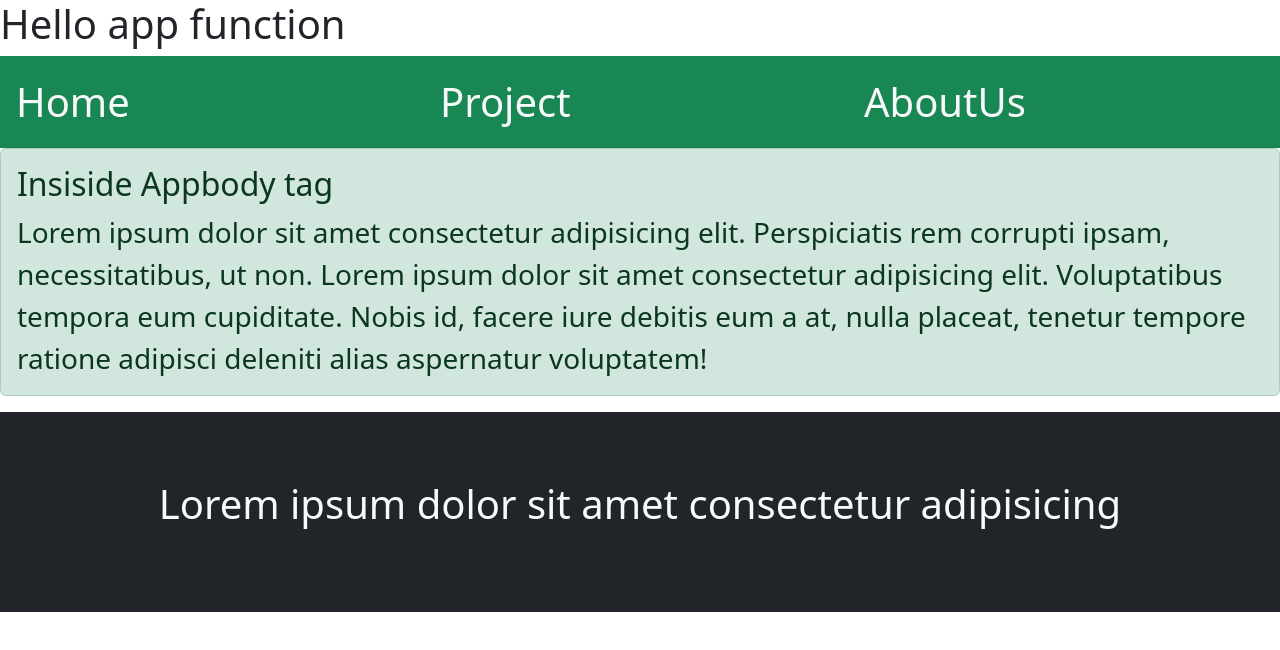
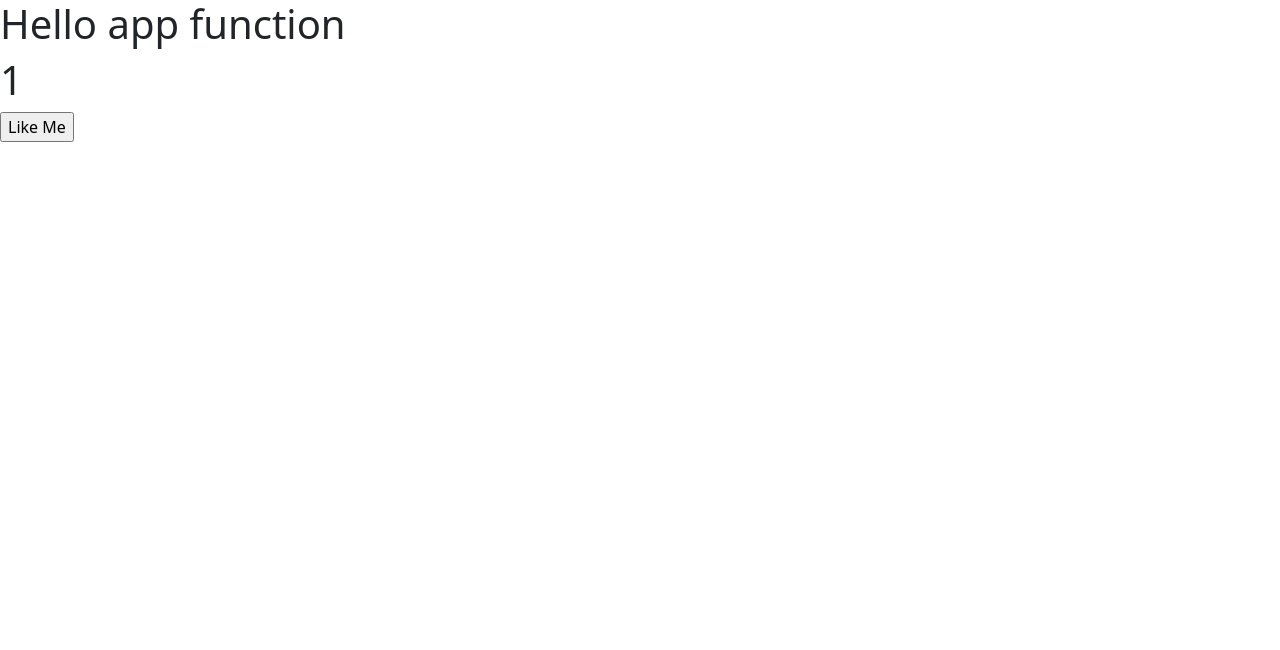
Before and after one commit to pradipgangarde05/React-23, a React (Create React App) app: page / in a window 1280 px wide. Shown: the top 650 px of the page. Built offline with nearby package versions, Linux system fonts and the light colour scheme.

Commit message:
counter-fun

```diff
--- a/src/App.js
+++ b/src/App.js
@@ -1,3 +1,4 @@
+import { useState } from "react";
 import Appbody from "./newpages/Appbody";
 import Appfooter from "./newpages/Appfooter";
 import AppHeader from "./newpages/Appheader";
@@ -6,13 +7,34 @@ import AppHeader from "./newpages/Appheader";
 function App(){
   return ( <>
  <h1>Hello app function</h1>
-<AppHeader/>
-<Appbody/>
-<Appfooter/>
+        < CounterApp/>
   </>
   )
 }
 
+function CounterApp(){
+  let [counter,setCounter] = useState(1);
+  let id = 100;
+  let pi = 3.14;
+  let str = "Hello World";
+  let active = true;
+
+
+//Member Function
+  let likeMeAction = () => {
+    counter  = counter + 1;
+    console.log("I'am button click",counter);
+    setCounter(counter);
+  };
+  let dislikeMeAction = () => {};
+
+  return(
+  <>
+ <h1>{counter}</h1>
+  <input type="button" value="Like Me" onClick={likeMeAction} />
+  </>
+  );
+}
 
 
 export default App;
```
